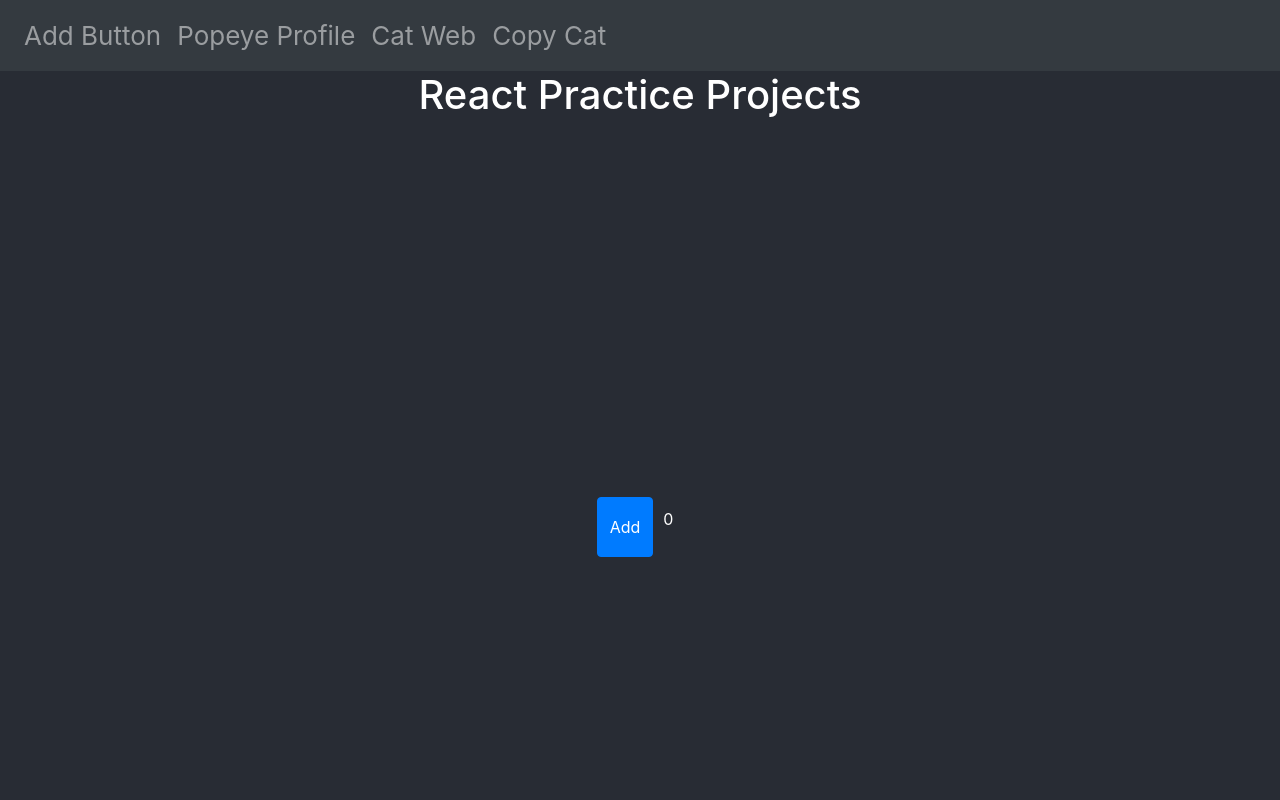
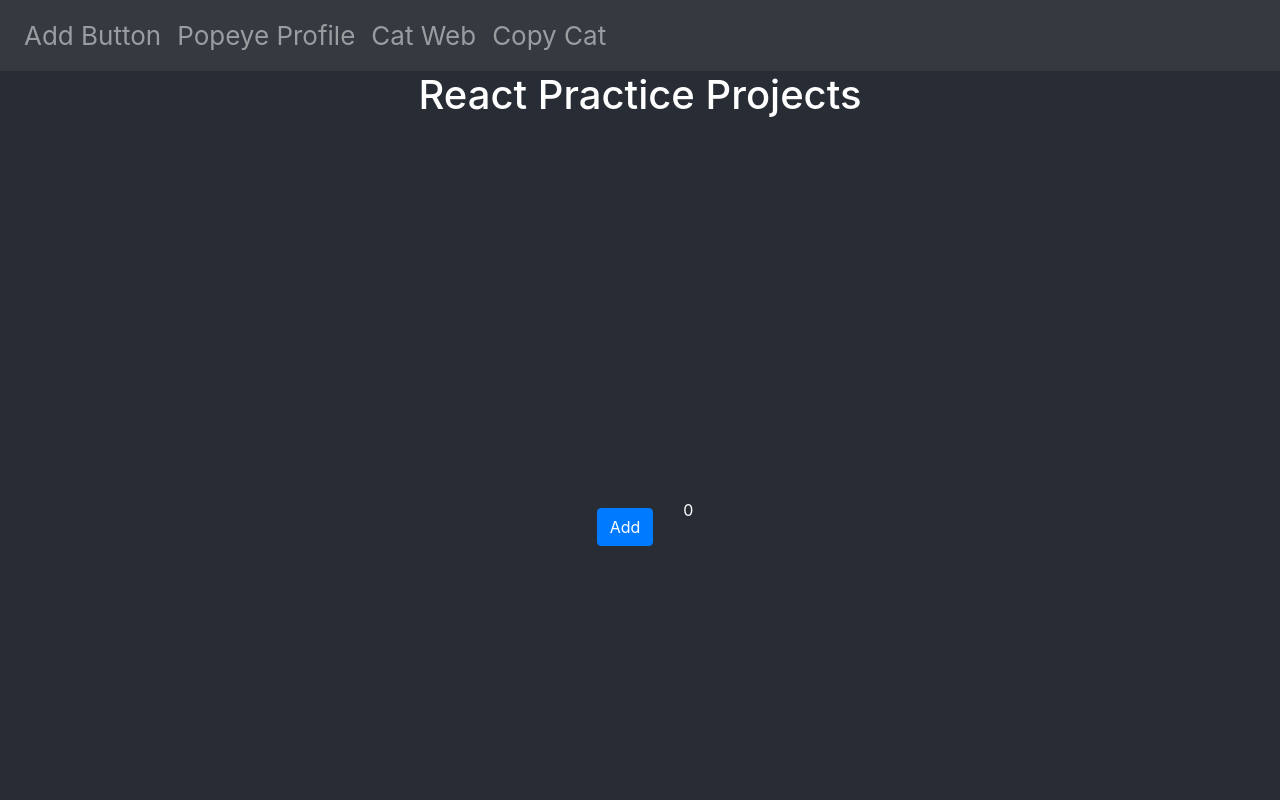
Before and after one commit to lucitemple/react-practice, a React (Create React App) app: page / in a window 1280 px wide. Shown: the top 800 px of the page. Built offline with nearby package versions, Linux system fonts and the light colour scheme; no server answers.

Commit message:
Increase margin for buttons

```diff
--- a/src/components/CatWeb/catstyles.css
+++ b/src/components/CatWeb/catstyles.css
@@ -17,3 +17,8 @@
 p {
   color: white;
 }
+
+.btn {
+  margin: 20px;
+  padding: 20px;
+}
```
